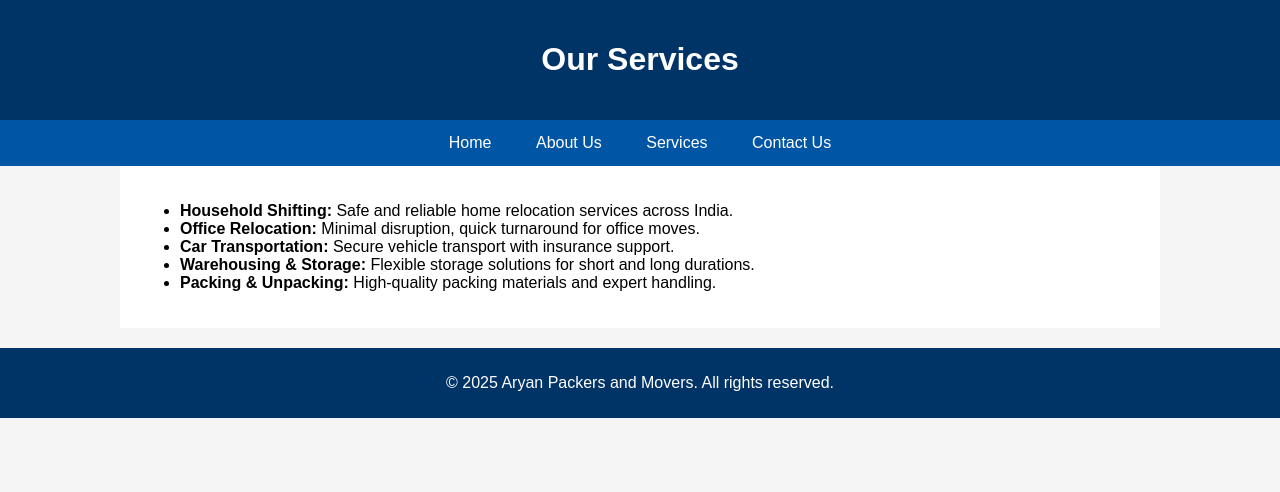
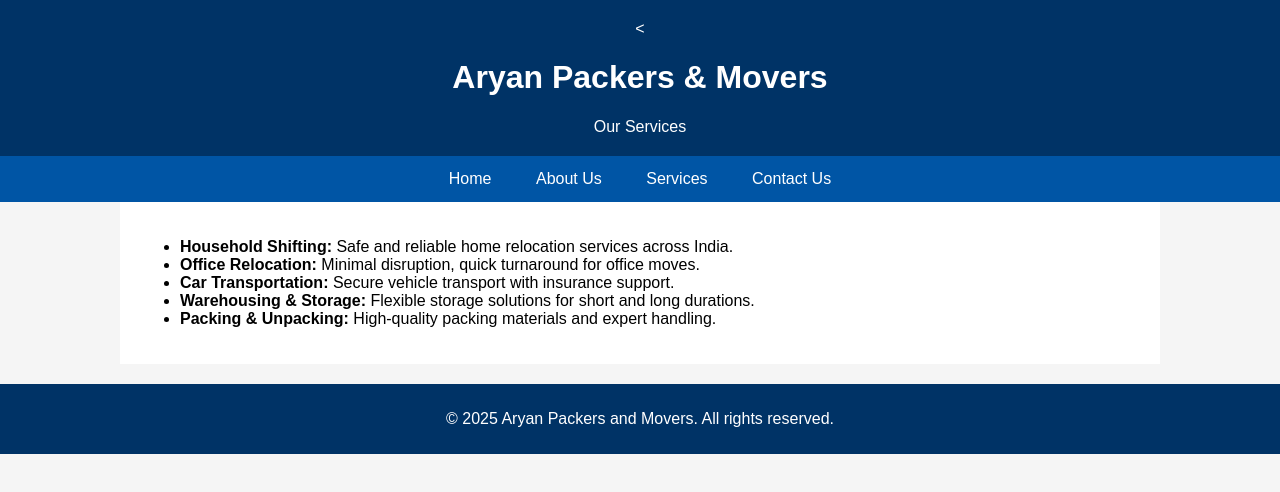
Before and after one commit to arsi8846/aryan-packers-site, a plain HTML site: page services.html in a window 1280 px wide. Drawn offline with Linux system fonts and the light colour scheme.

Commit message:
Update services.html

```diff
--- a/services.html
+++ b/services.html
@@ -8,7 +8,7 @@
 </head>
 <body>
     <header>
-        <h1>Our Services</h1>
+        <<h1 class="logo">Aryan <span>Packers & Movers</span></h1>Our Services</h1>
     </header>
     <nav>
         <a href="index.html">Home</a>
```
